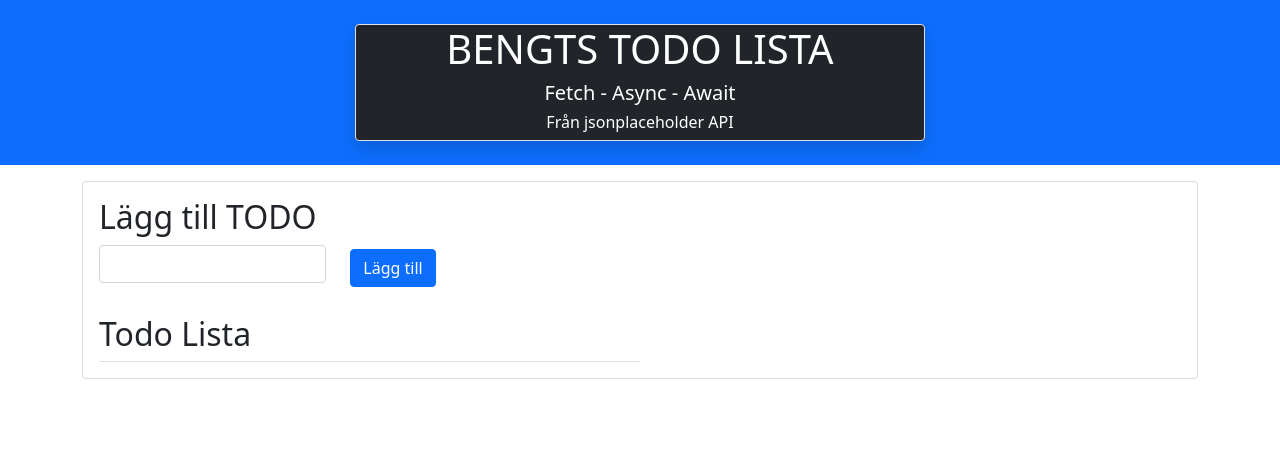
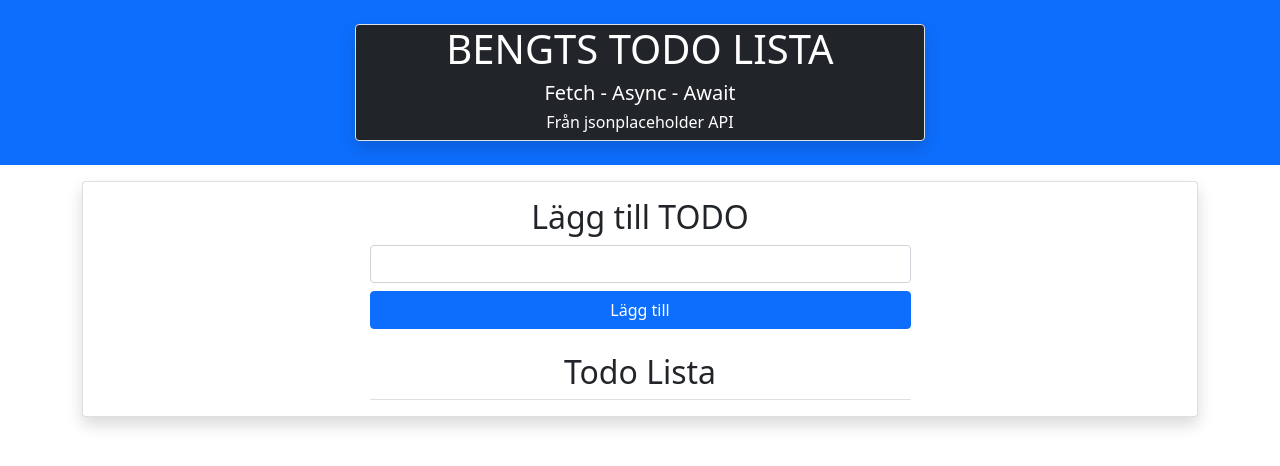
Before and after one commit to bengtuggla/inlupp-4, a plain HTML site: page index.html in a window 1280 px wide. Drawn offline with nearby package versions, Linux system fonts and the light colour scheme; no server answers.

Commit message:
Cleaner center look

```diff
--- a/index.html
+++ b/index.html
@@ -26,18 +26,18 @@
 
 <!-- Input form -->
    <div class="container">
-    <div class="card card-body d-flex justify-items-center">
-       <h2>Lägg till TODO</h2>
-       <form class="form-inline mb-3 col-md-4 d-flex align-items-center" id="addForm">
+    <div class="card card-body shadow">
+       <h2 class="text-center">Lägg till TODO</h2>
+       <form class="form-inline mb-3 col-sm-12 col-md-6 align-self-center" id="addForm">
            <input type="text" id="input" class="form-control mb-2">
 
-           <input type="submit" value="Lägg till" class="btn btn-primary mx-4">
+           <input type="submit" value="Lägg till" class="btn btn-primary col-12">
        </form>
-        <div class="error my-1"></div>
+        <div class="error my-1 col-md-6 align-self-center"></div>
 <!-- End of Input Form -->
 <!-- Todo list -->
-     <h2 class="title">Todo Lista</h2>
-     <ul class="list-group myList col-md-6">
+     <h2 class="title text-center">Todo Lista</h2>
+     <ul class="list-group myList col-md-6 align-self-center">
       <!-- <li class="list-group-item">
        <button class="btn btn-danger btn-sm float-right delete">X</button>
       </li> -->
--- a/script.js
+++ b/script.js
@@ -2,7 +2,7 @@ const addForm = document.querySelector('#addForm')
 const myList = document.querySelector('.myList')
 // startPage & limit max 10 items/page
 let sP = 1;
-let lP = 10;
+let lP = 100;
 const error = document.querySelector('.error')
 const input = document.querySelector('#input')
 
```
